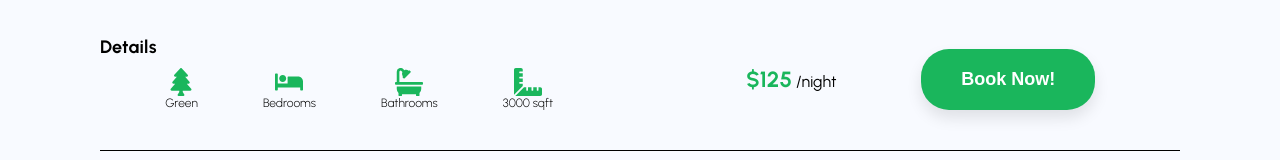
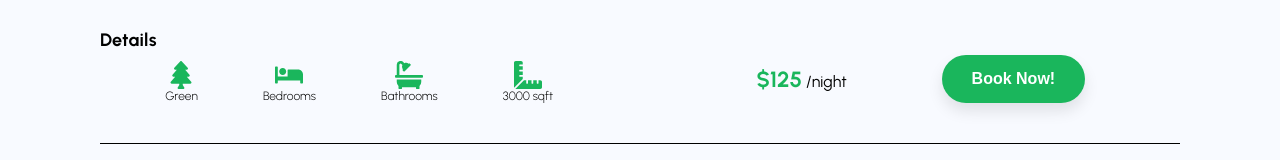
Before and after one commit to Wtheodoro/bed-buddy, a React (Create React App) app: page /rooms/1/1 in a window 1280 px wide. Shown: the part 705-865 px from the top of the page. Built offline with nearby package versions, Linux system fonts and the light colour scheme.

Commit message:
fix: add button modifier

```diff
--- a/src/components/Button/index.tsx
+++ b/src/components/Button/index.tsx
@@ -4,10 +4,15 @@ import { Container } from './styles'
 interface IButton {
   children: string
   onClick: () => void
+  size?: 'small' | 'big'
 }
 
-const Button: React.FC<IButton> = ({ children, onClick }) => {
-  return <Container onClick={onClick}>{children}</Container>
+const Button: React.FC<IButton> = ({ children, onClick, size = 'big' }) => {
+  return (
+    <Container onClick={onClick} size={size}>
+      {children}
+    </Container>
+  )
 }
 
 export default Button
--- a/src/components/Button/styles.tsx
+++ b/src/components/Button/styles.tsx
@@ -1,13 +1,28 @@
-import styled from 'styled-components'
+import styled, { css } from 'styled-components'
 
-export const Container = styled.button`
+interface IContainer {
+  size: 'small' | 'big'
+}
+
+const ButtonModifier = {
+  small: () => css`
+    padding: 15px 30px;
+    font-size: 16px;
+  `,
+  big: () => css`
+    padding: 20px 40px;
+    font-size: 18px;
+  `,
+}
+
+export const Container = styled.button<IContainer>`
   border: none;
-  padding: 20px 40px;
   background: #1ab65c;
   color: white;
-  font-size: 18px;
   font-weight: bold;
   border-radius: 28px;
   box-shadow: 0px 8px 15px rgba(0, 0, 0, 0.1);
   cursor: pointer;
+
+  ${(props) => ButtonModifier[props.size]}
 `
--- a/src/pages/Rooms/index.tsx
+++ b/src/pages/Rooms/index.tsx
@@ -60,7 +60,9 @@ const RoomsPage = () => {
           <p>
             <span>${currentPlace?.price}</span> /night
           </p>
-          <Button onClick={() => {}}>Book Now!</Button>
+          <Button onClick={() => {}} size='small'>
+            Book Now!
+          </Button>
         </DesktopBookingContainner>
       </GalleryDetailsWrapper>
 
@@ -68,7 +70,9 @@ const RoomsPage = () => {
         <p>
           <span>${currentPlace?.price}</span> /night
         </p>
-        <Button onClick={() => {}}>Book Now!</Button>
+        <Button onClick={() => {}} size='small'>
+          Book Now!
+        </Button>
       </RoomPageFooter>
     </Container>
   )
--- a/src/pages/Rooms/styles.tsx
+++ b/src/pages/Rooms/styles.tsx
@@ -5,7 +5,7 @@ export const Container = styled.div`
   max-width: 1120px;
   margin: 0 auto;
   overflow: hidden;
-  padding-bottom: 110px;
+  padding-bottom: 90px;
 
   > img {
     width: auto;
```
